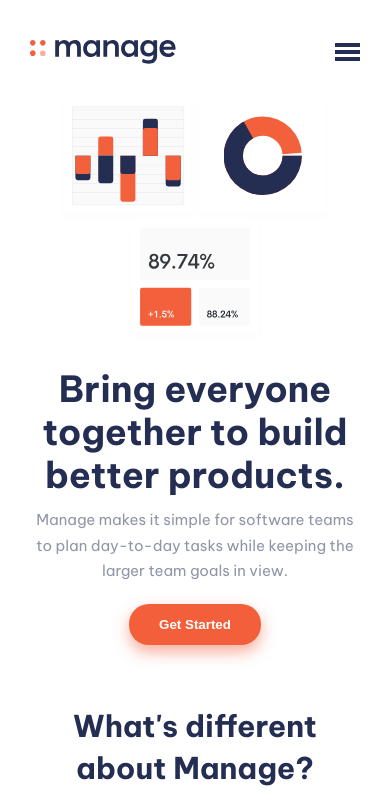
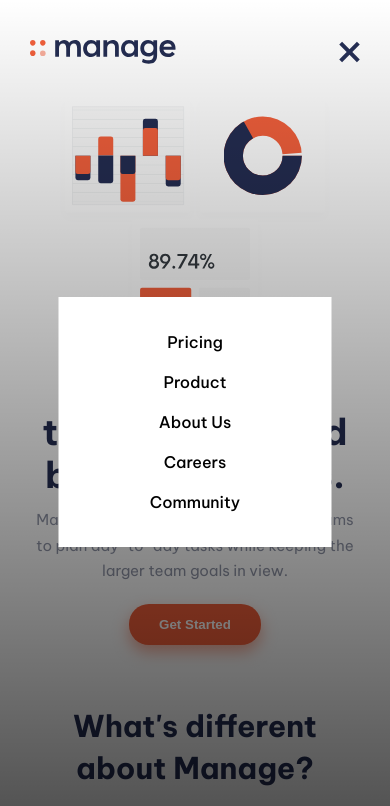
Before and after one commit to Parsa12458/manage-landing-page, a website built with Vite: page index.html in a window 390 px wide. Both pictures are taken after a click on the picture 347 px from the left and 52 px from the top of the page. Shown: the top 806 px of the page. Built offline with nearby package versions, Linux system fonts and the light colour scheme.

Commit message:
implement functionality of hamburger menu

```diff
--- a/assets/css/components/header.css
+++ b/assets/css/components/header.css
@@ -6,6 +6,7 @@
 
 .header__ham-icon {
   cursor: pointer;
+  z-index: 100;
 }
 
 .hidden {
@@ -20,8 +21,7 @@
   left: 0;
   right: 0;
   bottom: 0;
-  background-color: rgba(0, 0, 0, 0.6);
-  backdrop-filter: blur(2px);
+  background: linear-gradient(transparent, rgba(0, 0, 0, 0.7));
 }
 
 .header__nav-ul {
--- a/assets/js/app.js
+++ b/assets/js/app.js
@@ -0,0 +1,6 @@
+import toggleHamburgerMenu from './modules/toggleHamburgerMenu.mjs';
+
+const init = function () {
+  toggleHamburgerMenu();
+};
+init();
--- /dev/null
+++ b/assets/js/modules/toggleHamburgerMenu.mjs
@@ -0,0 +1,22 @@
+export default function () {
+  const toggleBtn = document.querySelector('.header__ham-icon');
+  const navWindow = document.querySelector('.header__nav-container');
+
+  const iconCloseUrl = new URL('../../images/icon-close.svg', import.meta.url)
+    .href;
+  const iconHamburgerUrl = new URL(
+    '../../images/icon-hamburger.svg',
+    import.meta.url
+  ).href;
+  toggleBtn.addEventListener('click', () => {
+    // Toggle Icon
+    if (toggleBtn.getAttribute('src') === iconCloseUrl) {
+      toggleBtn.setAttribute('src', iconHamburgerUrl);
+    } else {
+      toggleBtn.setAttribute('src', iconCloseUrl);
+    }
+
+    // Show/Hide the navigation
+    navWindow.classList.toggle('hidden');
+  });
+}
```
